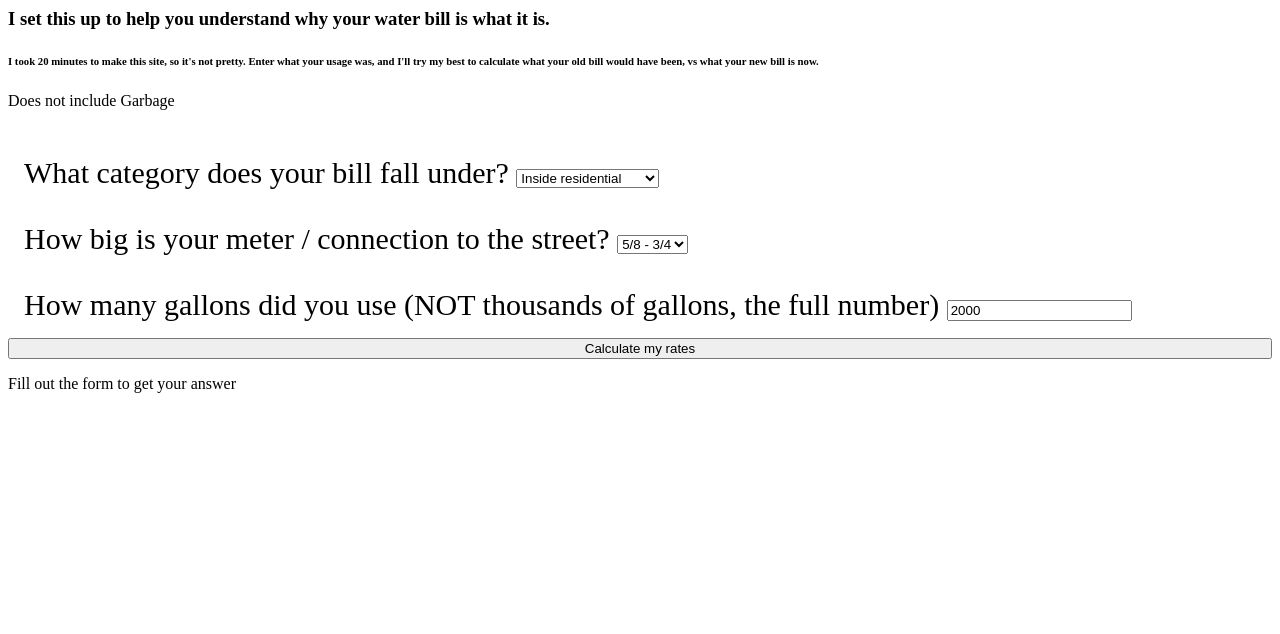
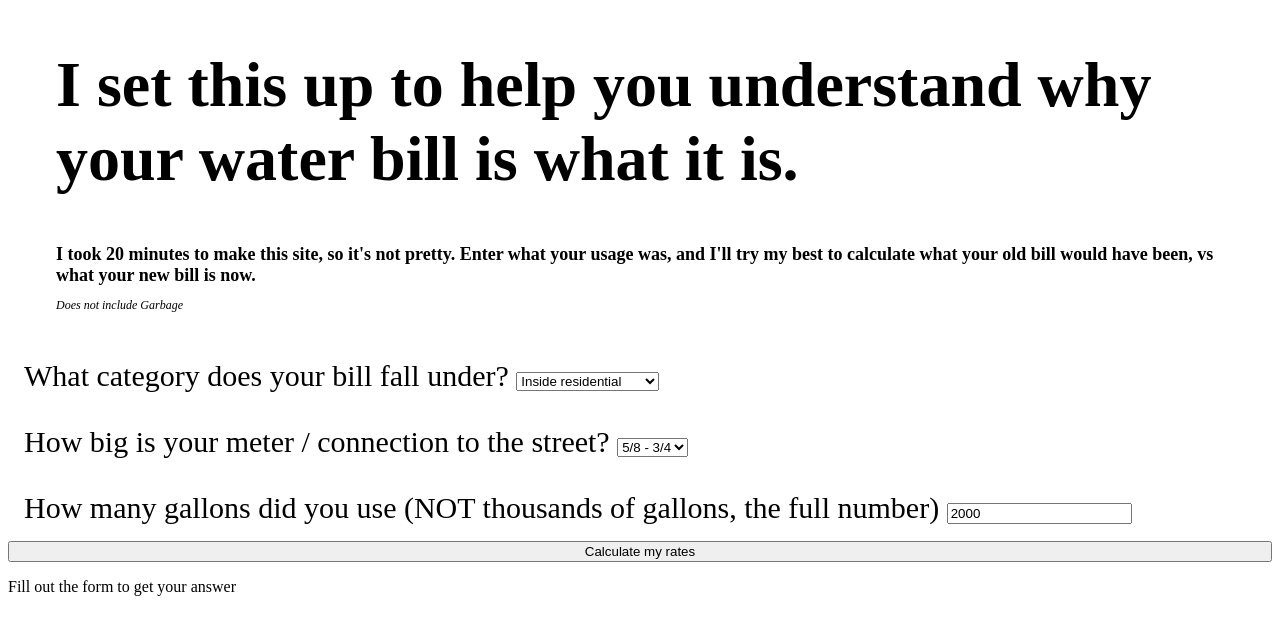
Before and after one commit to bryanerayner/whathappenedtovantxwater, a plain HTML site: page index.html in a window 1280 px wide. Drawn offline with Linux system fonts and the light colour scheme.

Commit message:
Update index.html

```diff
--- a/index.html
+++ b/index.html
@@ -14,16 +14,30 @@
         font-size: 30px;
       }
 
+      .main-title {
+        font-size: 64px;
+        margin: 48px;
+      }
+      .main-subtitle {
+        font-size: 18px;
+        margin: 12px 48px;
+      }
+      .main-disclaimer {
+        margin: 48px;
+        font-style: italic;
+        font-size: 12px;
+      }
+
     </style>
   </head>
 
   <body>
 
-    <h3>I set this up to help you understand why your water bill is what it is.</h3>
+    <h3 class="main-title">I set this up to help you understand why your water bill is what it is.</h3>
 
-    <h6>I took 20 minutes to make this site, so it's not pretty. Enter what your usage was, and I'll try my best to calculate what your old bill would have been, vs what your new bill is now.</h6>
+    <h6 class="main-subtitle">I took 20 minutes to make this site, so it's not pretty. Enter what your usage was, and I'll try my best to calculate what your old bill would have been, vs what your new bill is now.</h6>
 
-    </span>Does not include Garbage</span>
+    <span class="main-disclaimer">Does not include Garbage</span>
 
     <script>
         const categories = {
```
